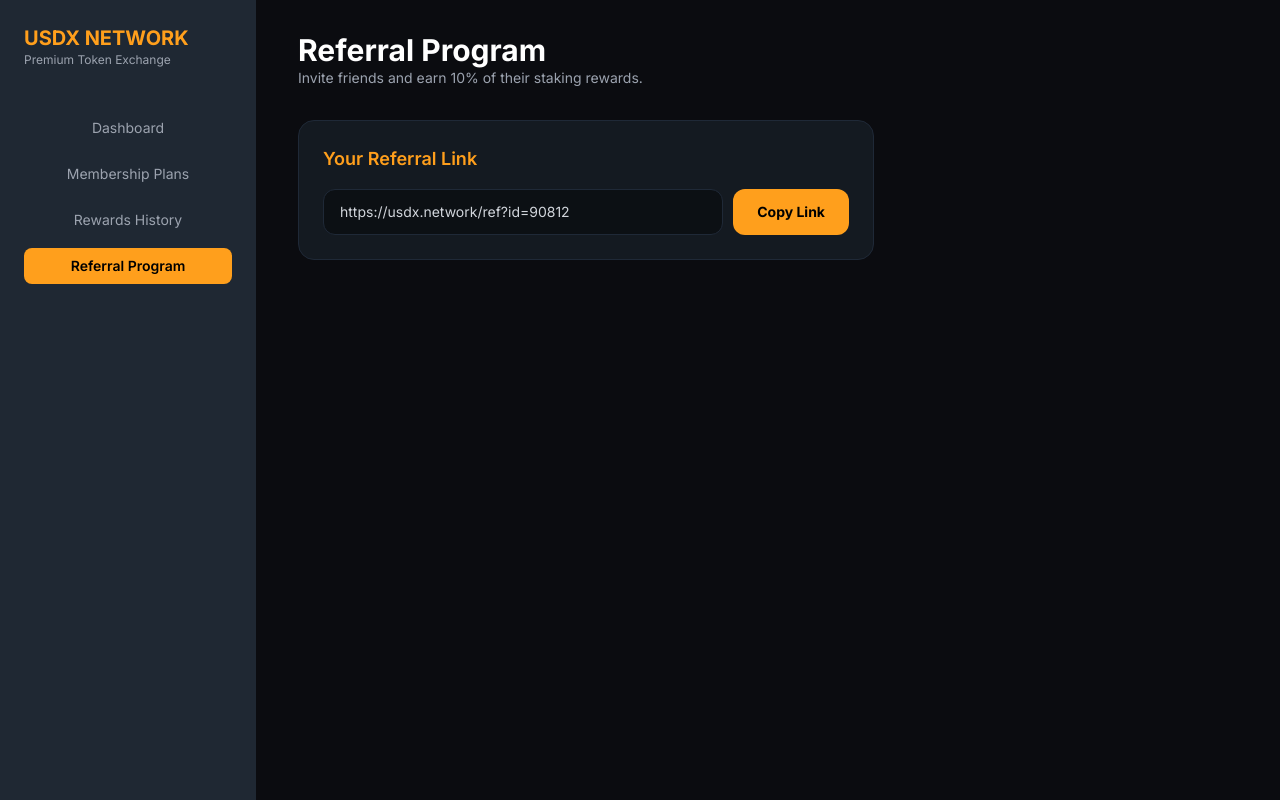
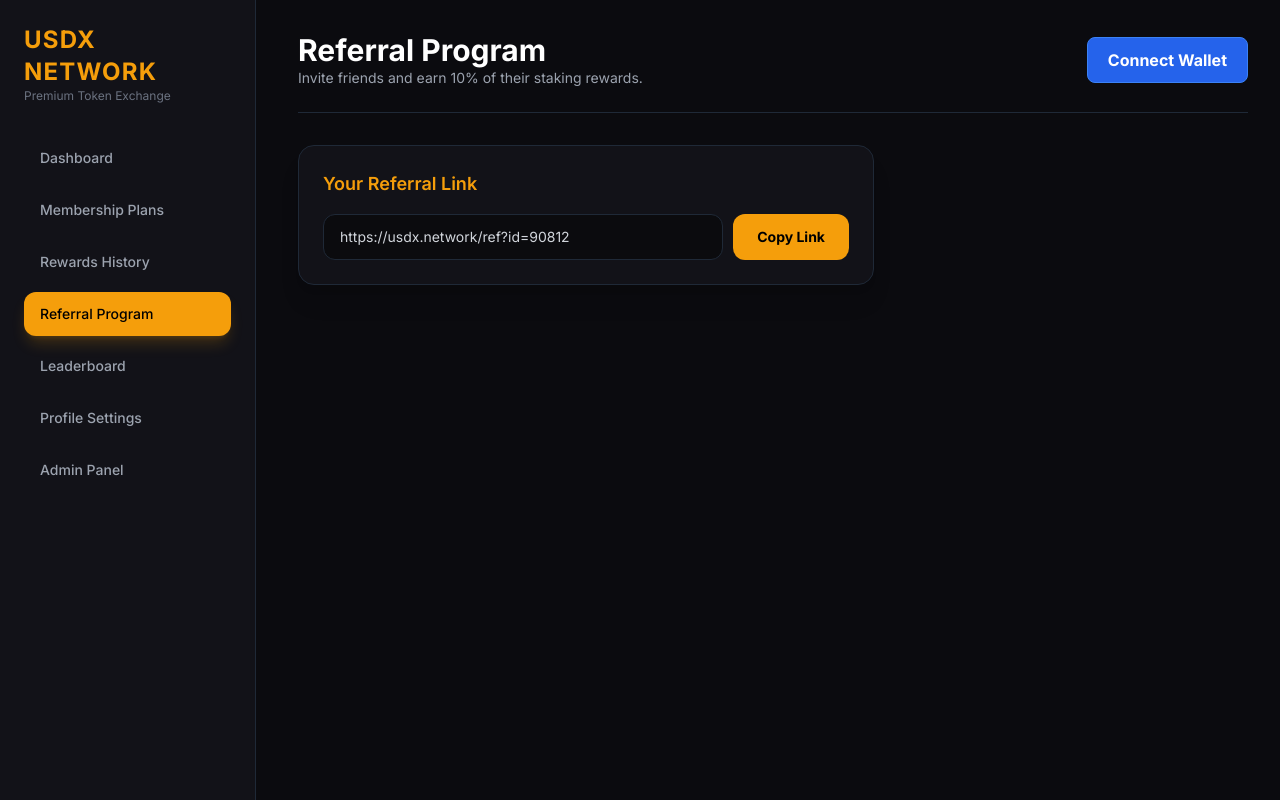
Before and after one commit to usdxofficialdev/-Dead-Token-Exchange-, a Next.js app: page /referral in a window 1280 px wide. Built offline with nearby package versions, Linux system fonts and the light colour scheme.

Commit message:
Update page.tsx

```diff
--- a/app/referral/page.tsx
+++ b/app/referral/page.tsx
@@ -1,32 +1,66 @@
 "use client";
 
 import React from "react";
-import Link from "next/link";
+import { useRouter } from "next/navigation";
+import LoginWallet from "../components/LoginWallet"; // <-- Asli wallet button connect kiya
 
 export default function Referral() {
+  const router = useRouter();
+
+  // Dashboard jaisa professional single structure
+  const menuItems = [
+    { name: "Dashboard", route: "/dashboard", active: false },
+    { name: "Membership Plans", route: "/membership", active: false },
+    { name: "Rewards History", route: "/rewards", active: false },
+    { name: "Referral Program", route: "/referral", active: true },
+    { name: "Leaderboard", route: "/leaderboard", active: false },
+    { name: "Profile Settings", route: "/profile", active: false },
+    { name: "Admin Panel", route: "/admin", active: false },
+  ];
+
   return (
-    <div className="min-h-screen bg-[#0B0C10] text-white flex flex-col md:flex-row">
-      <aside className="w-full md:w-64 bg-[#1F2833] p-4 md:p-6 flex flex-row md:flex-col justify-between md:justify-start gap-4 order-2 md:order-1 fixed bottom-0 md:relative z-50 md:z-0 border-t md:border-t-0 border-gray-800">
-        <div className="hidden md:block mb-8">
-          <h2 className="text-xl font-bold text-[#FF9F1C]">USDX NETWORK</h2>
-          <p className="text-xs text-gray-400">Premium Token Exchange</p>
+    <div className="flex min-h-screen bg-[#0B0B0F] text-white">
+
+      {/* 1. SIDEBAR COMPONENT (MATCHING DASHBOARD PERFECTLY) */}
+      <aside className="w-64 border-r border-gray-800 bg-[#121218] p-6 hidden md:block">
+        <div className="mb-8">
+          <h1 className="text-2xl font-bold text-amber-500 tracking-wider">USDX NETWORK</h1>
+          <p className="text-xs text-gray-500">Premium Token Exchange</p>
         </div>
-        <nav className="flex flex-row md:flex-col gap-2 w-full justify-around md:justify-start overflow-x-auto md:overflow-visible pb-1 md:pb-0">
-          <Link href="/dashboard" className="text-gray-400 hover:text-white hover:bg-gray-800/50 px-4 py-2 rounded-lg text-sm min-w-max text-center transition-all">Dashboard</Link>
-          <Link href="/membership" className="text-gray-400 hover:text-white hover:bg-gray-800/50 px-4 py-2 rounded-lg text-sm min-w-max text-center transition-all">Membership Plans</Link>
-          <Link href="/rewards" className="text-gray-400 hover:text-white hover:bg-gray-800/50 px-4 py-2 rounded-lg text-sm min-w-max text-center transition-all">Rewards History</Link>
-          <Link href="/referral" className="bg-[#FF9F1C] text-black px-4 py-2 rounded-lg font-semibold text-sm min-w-max text-center transition-all">Referral Program</Link>
+        <nav className="space-y-2">
+          {menuItems.map((item, index) => (
+            <button
+              key={index}
+              onClick={() => router.push(item.route)}
+              className={`w-full text-left px-4 p-3 rounded-xl text-sm font-medium transition-all ${
+                item.active
+                  ? "bg-amber-500 text-black shadow-lg shadow-amber-500/20"
+                  : "text-gray-400 hover:bg-[#1A1A24] hover:text-white"
+              }`}
+            >
+              {item.name}
+            </button>
+          ))}
         </nav>
       </aside>
 
-      <main className="flex-1 p-4 md:p-8 order-1 md:order-2 pb-24 md:pb-8">
-        <div className="mb-8">
-          <h1 className="text-2xl md:text-3xl font-bold">Referral Program</h1>
-          <p className="text-sm text-gray-400">Invite friends and earn 10% of their staking rewards.</p>
-        </div>
+      {/* MAIN CONTENT AREA */}
+      <main className="flex-1 p-8">
 
-        <div className="bg-[#1F2833]/50 p-6 rounded-2xl border border-gray-800 max-w-xl">
-          <h3 className="text-lg font-semibold mb-4 text-[#FF9F1C]">Your Referral Link</h3>
+        {/* HEADER WITH REAL WALLET BUTTON */}
+        <header className="flex flex-wrap items-center justify-between border-b border-gray-800 pb-6 mb-8 gap-4">
+          <div>
+            <h1 className="text-2xl md:text-3xl font-bold">Referral Program</h1>
+            <p className="text-sm text-gray-400">Invite friends and earn 10% of their staking rewards.</p>
+          </div>
+          <div>
+            <LoginWallet />
+          </div>
+        </header>
+
+        {/* 2. YOUR ORIGINAL REFERRAL CARD (HATAIA NAI HAI) */}
+        <div className="bg-[#121218] p-6 rounded-2xl border border-gray-800 max-w-xl shadow-xl">
+          <h3 className="text-lg font-semibold mb-4 text-amber-500">Your Referral Link</h3>
           <div className="flex flex-col sm:flex-row gap-3">
             <input
               type="text"
@@ -34,7 +68,7 @@ export default function Referral() {
               value="https://usdx.network/ref?id=90812"
               className="bg-black/40 border border-gray-800 rounded-xl px-4 py-3 flex-1 text-sm text-gray-300 outline-none"
             />
-            <button className="bg-[#FF9F1C] text-black font-bold px-6 py-3 rounded-xl hover:bg-[#e08b14] transition-all text-sm whitespace-nowrap">
+            <button className="bg-amber-500 text-black font-bold px-6 py-3 rounded-xl hover:bg-amber-600 transition-all text-sm whitespace-nowrap">
               Copy Link
             </button>
           </div>
```
